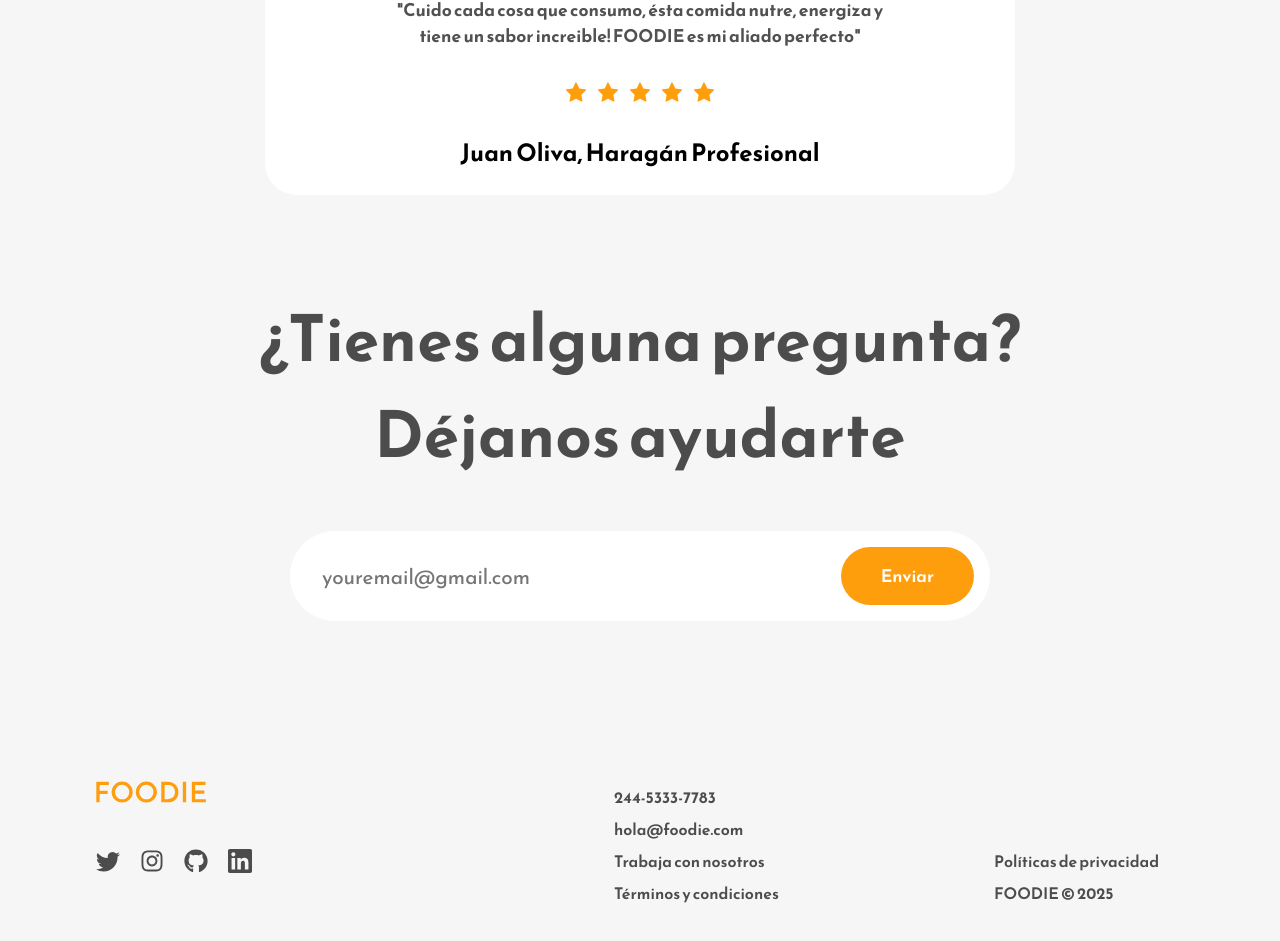
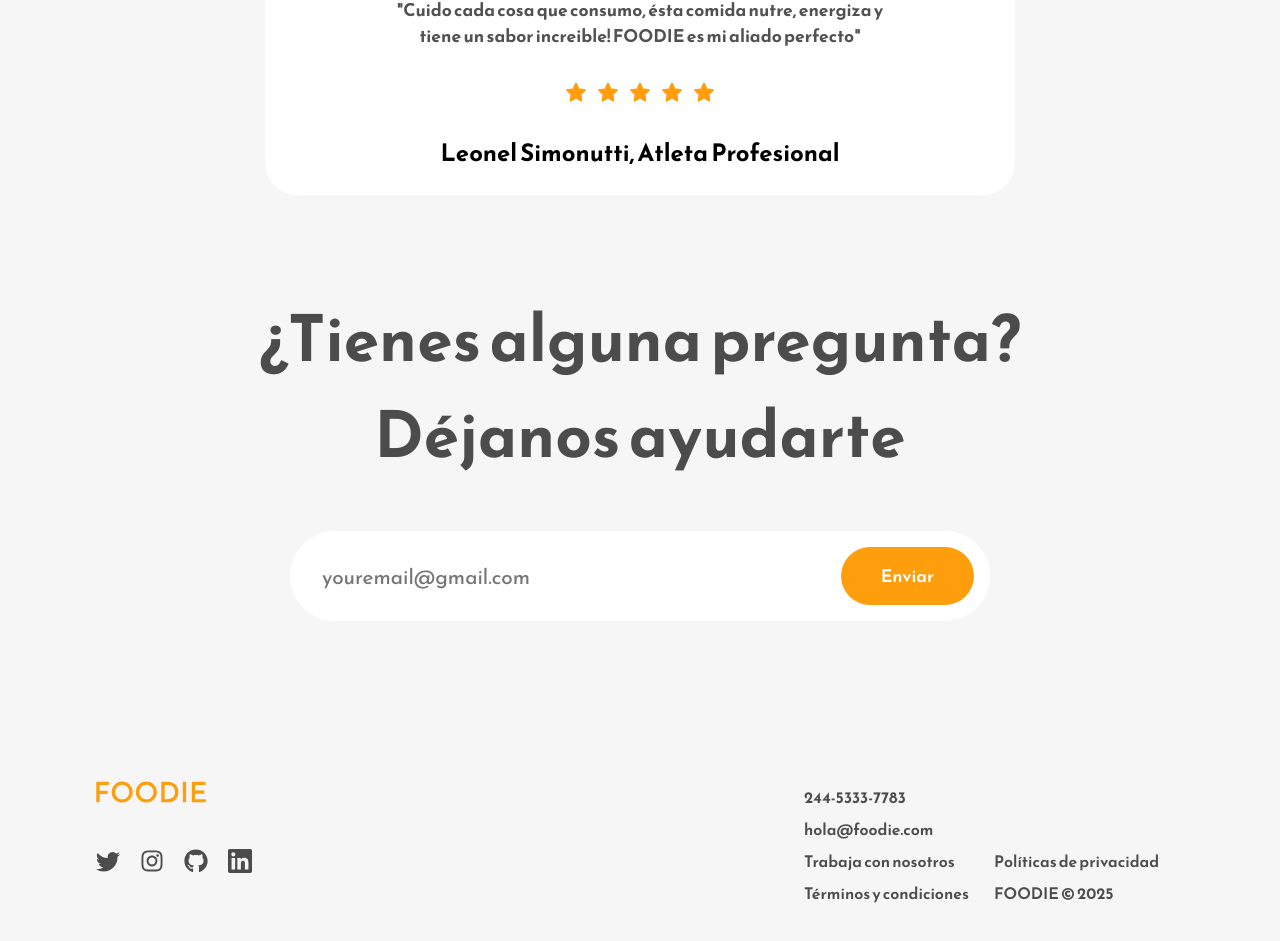
Before and after one commit to JoanSimonutti/FOODIE, a React (Create React App) app: page / in a window 1280 px wide. Shown: the part 3880-4821 px from the top of the page. Built offline with nearby package versions, Linux system fonts and the light colour scheme.

Commit message:
fix footer links

```diff
--- a/src/Components/Footer.js
+++ b/src/Components/Footer.js
@@ -23,16 +23,16 @@ const Footer = () => {
             </div>
             <div className="footer-section-two">
                 <div className="footer-section-columns">
+                    <span></span>
+                    <span></span>
+                    <span></span>
+                    <span></span>
+                </div>
+                <div className="footer-section-columns">
                     <span>244-5333-7783</span>
                     <span>hola@foodie.com</span>
                     <span>Trabaja con nosotros</span>
                     <span>Términos y condiciones</span>
-                </div>
-                <div className="footer-section-columns">
-                    <span></span>
-                    <span></span>
-                    <span></span>
-                    <span></span>
                 </div>
                 <div className="footer-section-columns">
                     <span></span>
--- a/src/Components/Testimonial.js
+++ b/src/Components/Testimonial.js
@@ -23,7 +23,7 @@ const Testimonial = () => {
                     <AiFillStar />
                     <AiFillStar />
                 </div>
-                <h2>Juan Oliva, Haragán Profesional</h2>
+                <h2>Leonel Simonutti, Atleta Profesional</h2>
             </div>
         </div>
     );
```
